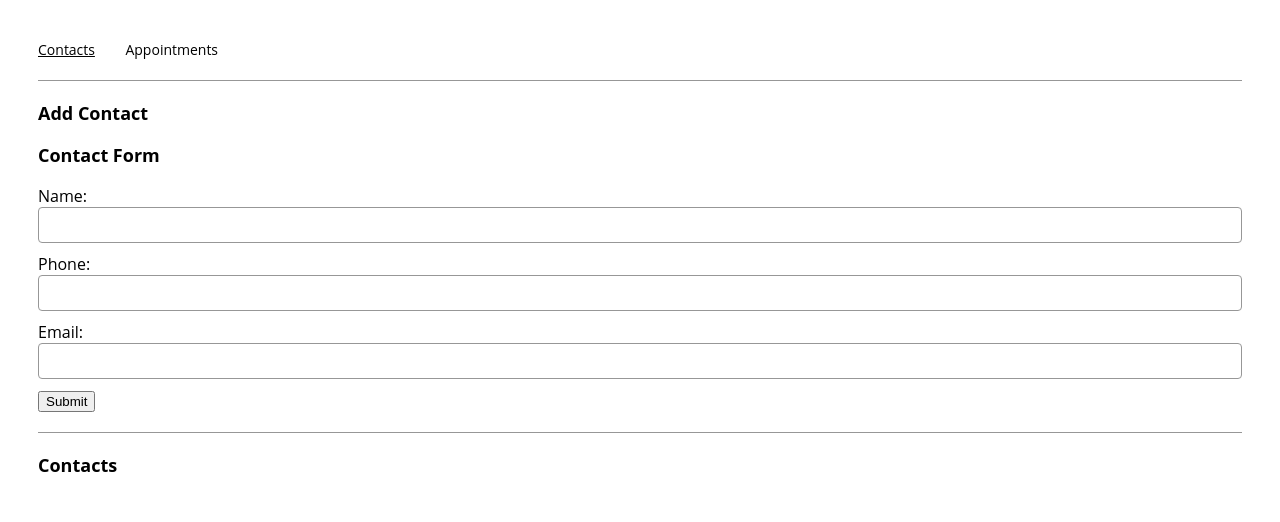
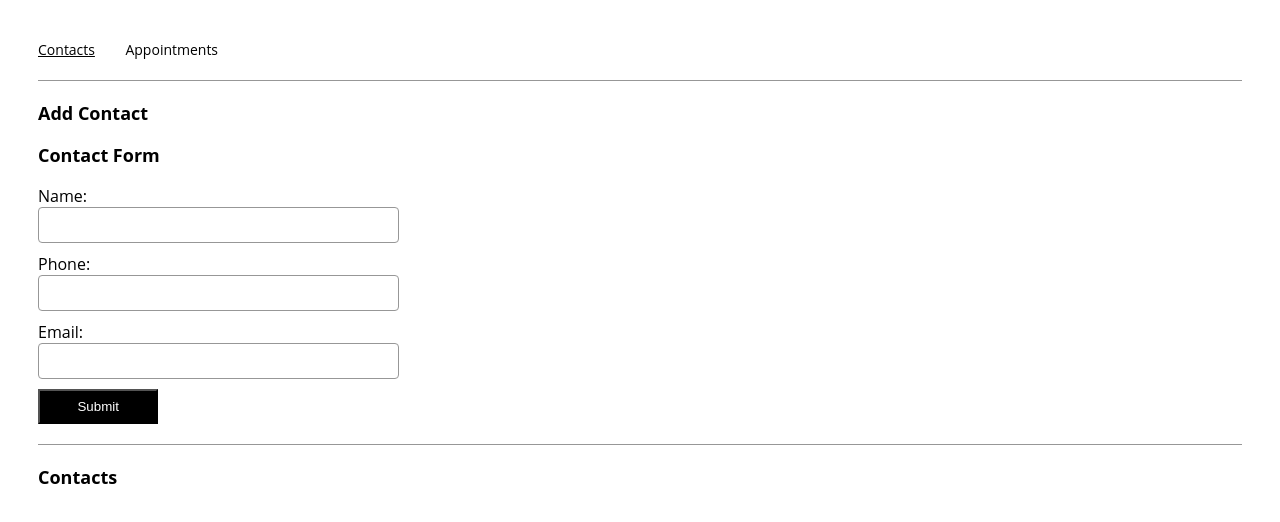
Before and after one commit to RoxanneTabuena/practice_react_appointment_planner, a React (Create React App) app: page /contacts in a window 1280 px wide. Shown: the top 522 px of the page. Built offline with nearby package versions, Linux system fonts and the light colour scheme.

Commit message:
"fix styling"

```diff
--- a/public/index.css
+++ b/public/index.css
@@ -28,6 +28,19 @@ h2 {
   color: #000000;
   margin: 0;
   margin-bottom: 18px;
+}
+
+form{
+  display:flex;
+  flex-direction: column;
+}
+
+button{
+  color: white;
+  background-color: #000000;
+  width: 10%;
+  padding: .5rem;
+
 }
 
 section {
@@ -66,7 +79,7 @@ select {
   border-radius: 4px;
   padding: 7px 9.5px 9px 9.5px;
   outline: none;
-  width: 100%;
+  width: 30%;
   margin-bottom: 10px;
   box-sizing: border-box;
 }
@@ -83,4 +96,7 @@ select {
 
 .tile-container {
   margin-bottom: 20px;
+  border: 2px solid black;
+  width: fit-content;
+  padding: .5rem;
 }
```
